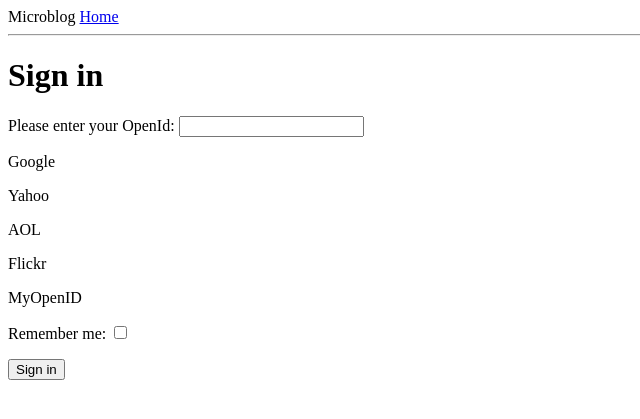
After one commit to Rushabh-Shah28/microblog, a Flask app: page /login in a window 1280 px wide. The commit adds this page. Shown: the top 419 px of the page, without its empty margins (0-640 px from the left). Run offline with Flask 2, Linux system fonts and the light colour scheme.

Commit message:
Part 3
Dealing with web forms

```diff
--- a/app/__init__.py
+++ b/app/__init__.py
@@ -1,5 +1,6 @@
 from flask import Flask
 
 app = Flask(__name__)
+app.config.from_object('config')
 
 from app import views
--- /dev/null
+++ b/app/forms.py
@@ -0,0 +1,7 @@
+from flask_wtf import Form
+from wtforms import BooleanField, StringField
+from wtforms.validators import DataRequired
+
+class LoginForm(Form):
+    openid = StringField(label='openid', validators=[DataRequired()], description='used for user verification')
+    remember_me = BooleanField(label='remeber me', default=False)
--- a/app/templates/base.html
+++ b/app/templates/base.html
@@ -11,6 +11,16 @@
     <div>
         Microblog <a href="/index">Home</a>
     </div>
+    <hr>
+    {% with messages = get_flashed_messages() %}
+        {% if messages %}
+            {% for message in messages %}
+                <div>
+                    Flash Message : {{ message }}
+                </div>
+            {% endfor %}
+        {% endif %}
+    {% endwith %}
     {% block content %}{% endblock %}
   </body>
 </html>
--- /dev/null
+++ b/app/templates/login.html
@@ -0,0 +1,23 @@
+{% extends "base.html" %}
+{% block content %}
+    <h1>Sign in</h1>
+    <form id="login-form" action="" method="POST"  name="login">
+        {{ form.hidden_tag() }}
+        <p>
+            Please enter your OpenId:
+            {{ form.openid(size=20) }}<br>
+            {% for error in form.openid.errors%}
+                <span style="color:red">{{ error }}</span>
+            {% endfor %}
+        </p>
+        {% for provider in providers %}
+            <p>
+                {{ provider.name }}
+            </p>
+        {% endfor %}
+        <p>
+            Remember me: {{ form.remember_me }}
+        </p>
+        <input height="20" type="submit" value="Sign in">
+    </form>
+{% endblock %}
--- a/app/views.py
+++ b/app/views.py
@@ -1,9 +1,10 @@
-from flask import render_template
+from flask import flash, redirect, render_template
 from app import app
+from .forms import LoginForm
+
 
 @app.route('/')
 @app.route('/index')
-
 def index():
     user = {'name': 'Rushabh'}
     posts = [
@@ -22,3 +23,16 @@ def index():
                            title='Home',
                            user=user,
                            posts=posts)
+
+
+@app.route('/login', methods=['GET', 'POST'])
+def login():
+    form = LoginForm()
+    if form.validate_on_submit():
+        flash('ID required="%s", remember me= %s' % (form.openid.data, str(form.remember_me.data)))
+        return redirect('/index')
+
+    return render_template('login.html',
+                           title='Login',
+                           form=form,
+                           providers=app.config['OPENID_PROVIDERS'])
```
Also changed, not shown: config.py (added, +9 -0 lines).
